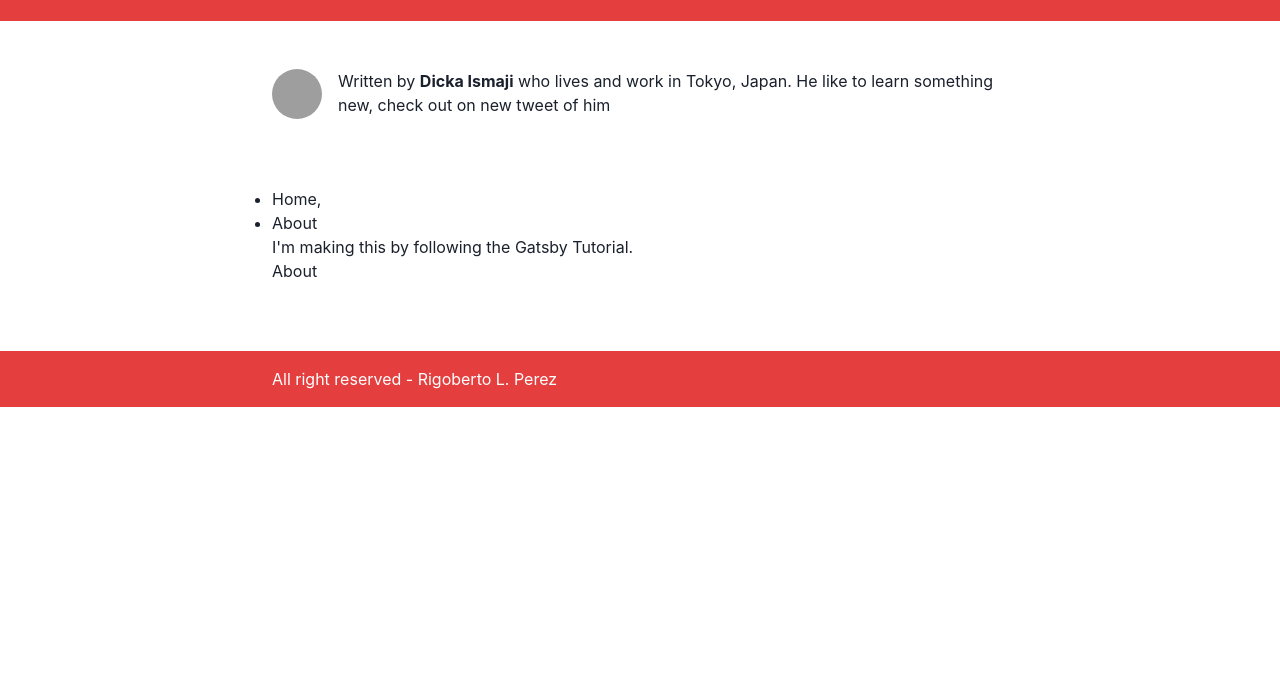
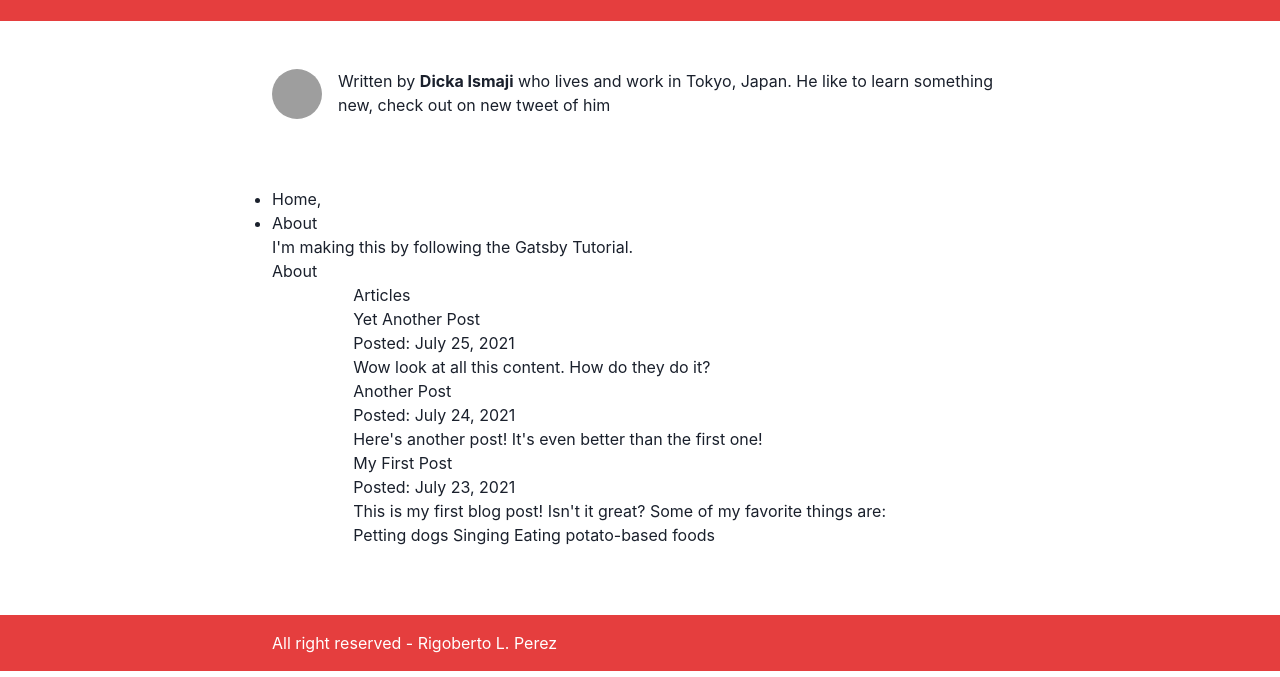
Before and after one commit to rlperez/kablamo.me, a Gatsby site: page / in a window 1280 px wide. Shown: the part 123-800 px from the top of the page. Built offline with nearby package versions, Linux system fonts and the light colour scheme; Gatsby itself is replaced by a stand-in of ours; grey boxes are pictures that could not be loaded.

Commit message:
feat(articles): add a template route for articles

```diff
--- a/gatsby-config.ts
+++ b/gatsby-config.ts
@@ -46,6 +46,14 @@
       __key: "pages",
     },
     {
+      resolve: "gatsby-source-filesystem",
+      options: {
+        name: "articles",
+        path: "./src/articles/",
+      },
+      __key: "articles",
+    },
+    {
       resolve: "@chakra-ui/gatsby-plugin",
       options: {
         /**
--- /dev/null
+++ b/src/articles/another-post.mdx
@@ -0,0 +1,7 @@
+---
+title: "Another Post"
+date: "2021-07-24"
+slug: "another-post"
+---
+
+Here's another post! It's even better than the first one!
--- /dev/null
+++ b/src/articles/my-first-post.mdx
@@ -0,0 +1,13 @@
+---
+title: "My First Post"
+date: "2021-07-23"
+slug: "my-first-post"
+---
+
+This is my first blog post! Isn't it _great_?
+
+Some of my **favorite** things are:
+
+- Petting dogs
+- Singing
+- Eating potato-based foods
--- /dev/null
+++ b/src/articles/yet-another-post.mdx
@@ -0,0 +1,7 @@
+---
+title: "Yet Another Post"
+date: "2021-07-25"
+slug: "yet-another-post"
+---
+
+Wow look at all this content. How do they do it?
--- a/src/pages/index.tsx
+++ b/src/pages/index.tsx
@@ -1,21 +1,48 @@
 import * as React from "react";
-import { ChakraProvider } from "@chakra-ui/react";
+import { ChakraProvider, Container } from "@chakra-ui/react";
 import Layout from "../components/layout";
-import { Link } from "gatsby";
+import { graphql, Link } from "gatsby";
 import Seo from "../components/seo";
 
 // markup
-const IndexPage = () => {
+const IndexPage = ({ data }) => {
   return (
     <ChakraProvider>
       <Layout pageTitle={"Kablamo.me"}>
         <p>I'm making this by following the Gatsby Tutorial.</p>
         <Link to="/about">About</Link>
+        <Container>
+          <h3>Articles</h3>
+          <ul>
+            {data.allMdx.nodes.map((node) => (
+              <article key={node.id}>
+                <h2>{node.frontmatter.title}</h2>
+                <p>Posted: {node.frontmatter.date}</p>
+                <p>{node.excerpt}</p>
+              </article>
+            ))}
+          </ul>
+        </Container>
       </Layout>
     </ChakraProvider>
   );
 };
 
+export const query = graphql`
+  query {
+    allMdx(sort: { frontmatter: { date: DESC } }) {
+      nodes {
+        frontmatter {
+          date(formatString: "MMMM D, YYYY")
+          title
+        }
+        id
+        excerpt
+      }
+    }
+  }
+`;
+
 export const Head = () => <Seo title="Home Page" />;
 
 export default IndexPage;
```
Also changed, not shown: src/articles/{mdx.frontmatter__slug}.ts (added, +15 -0 lines).
